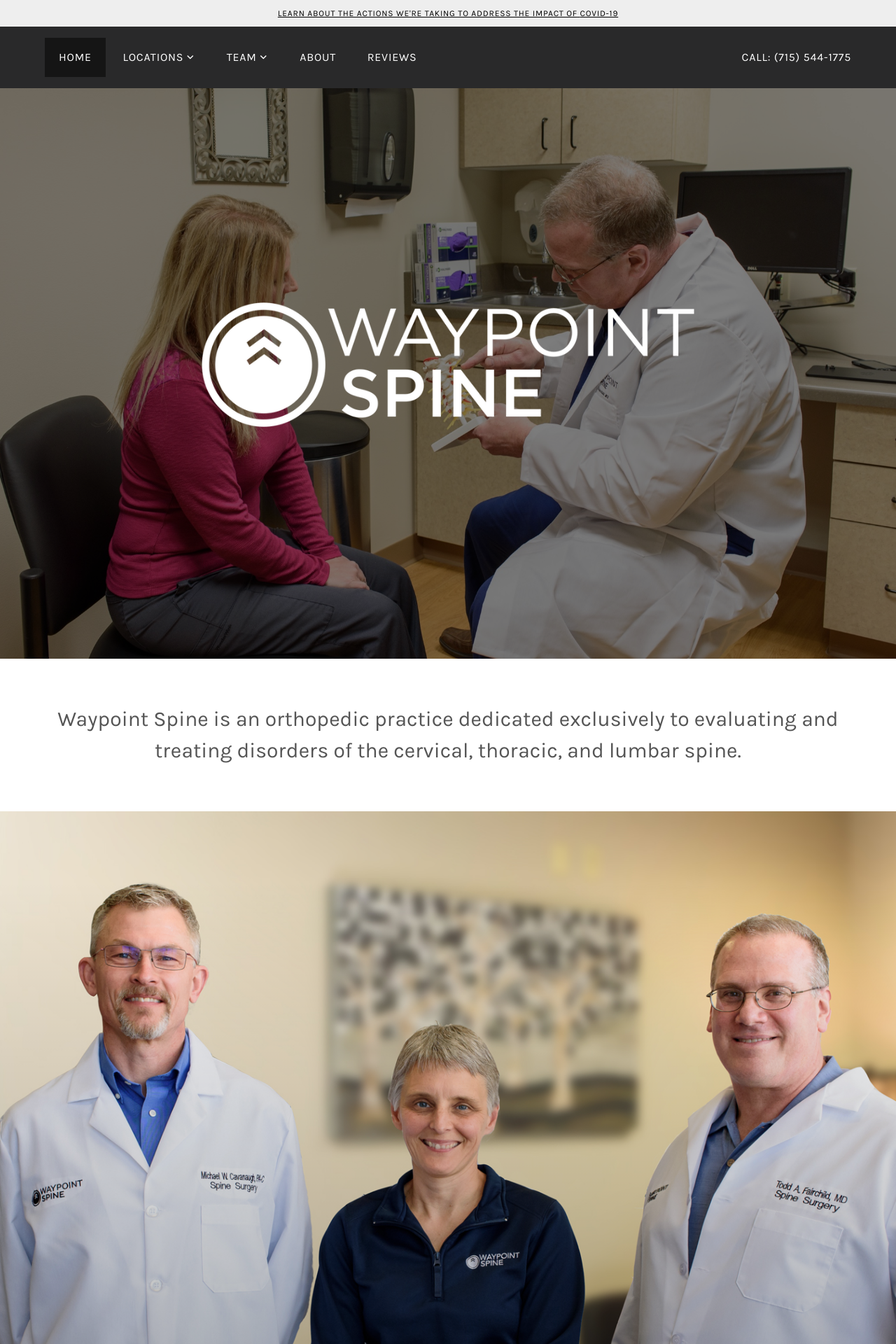
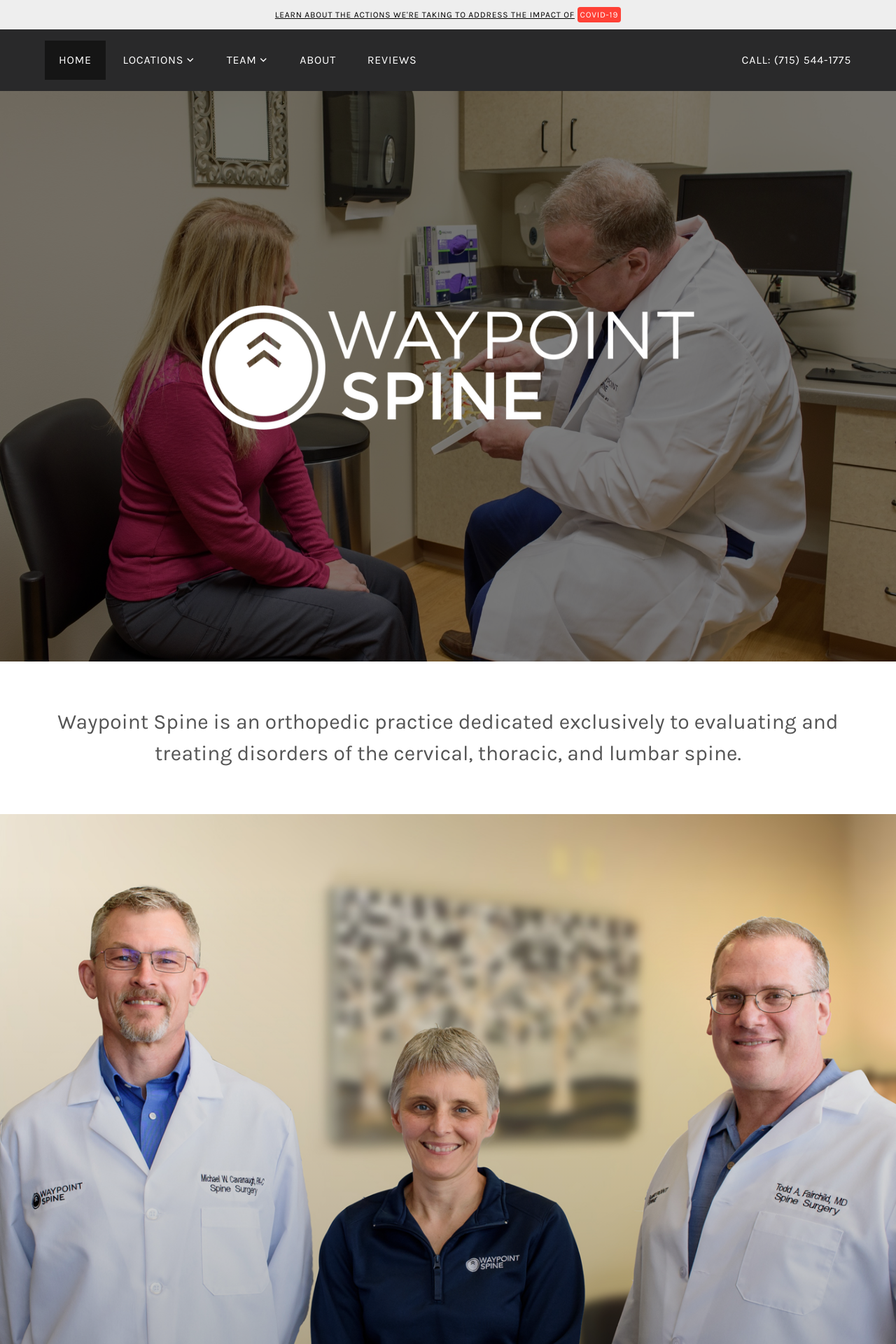
Before and after one commit to lfairchild/waypoint-spine, a Jekyll site: the page built from index.html, in a window 1280 px wide. Shown: the top 1920 px of the page at 70% size. Built offline with Jekyll 4.4.1, drawn with Linux system fonts in a browser that asks for light colours.

Commit message:
Update _header.scss

```diff
--- a/_sass/site/_header.scss
+++ b/_sass/site/_header.scss
@@ -35,8 +35,10 @@
 .header-top .header-notice {
 	background-color: #eee;
 	p { margin: 0; padding: 10px; font-size: 12px; }
-	a, a:visited { color: #000; text-decoration: underline; }
-	a:hover, a:focus { color: #000; text-decoration: none; }
+	a, a:visited { .header-notice-text { color: #000; text-decoration: underline; } }
+	a:hover, a:focus { .header-notice-text { color: #000; text-decoration: none; } }
+	a, a:visited { .header-notice-alert { background: #FF4136; color: #fff; display: inline-block; padding: 2px 4px; border-radius: 4px; transition: background 0.2s; } }
+	a:hover, a:focus { .header-notice-alert { background: darken(#FF4136, 10%); color: #fff; } }
 }
 
 
```
